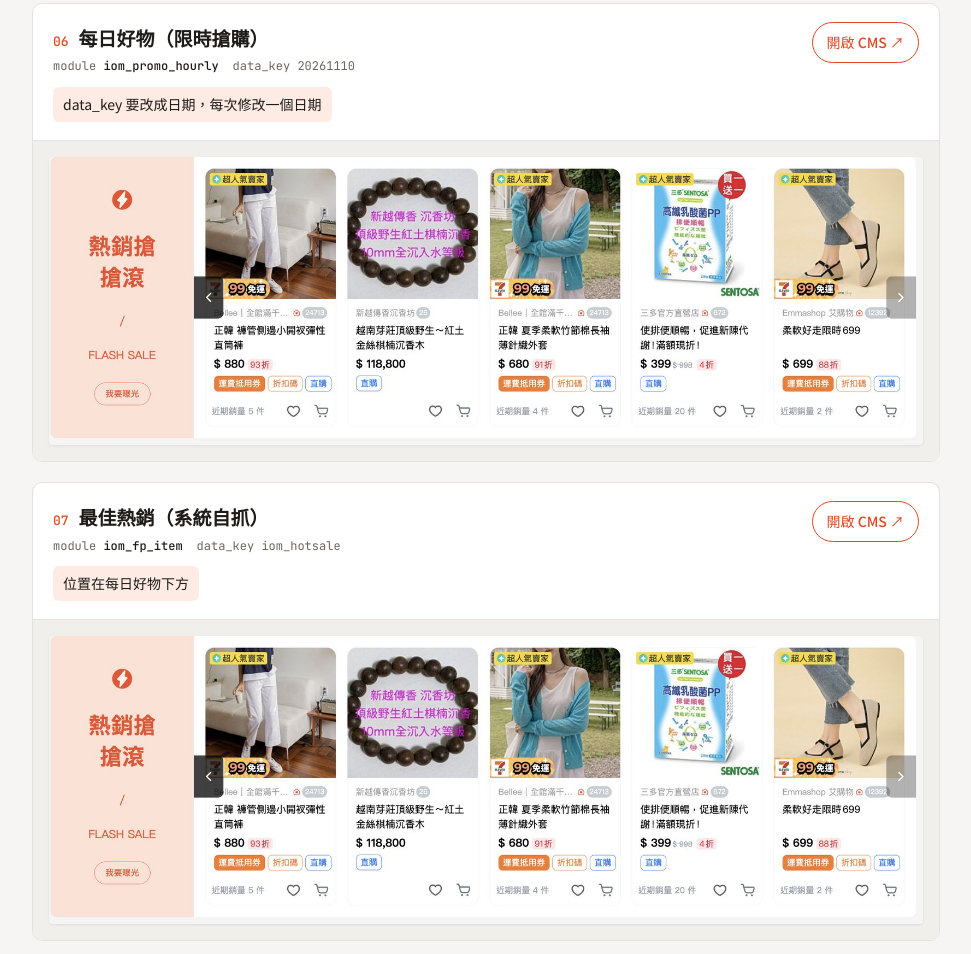
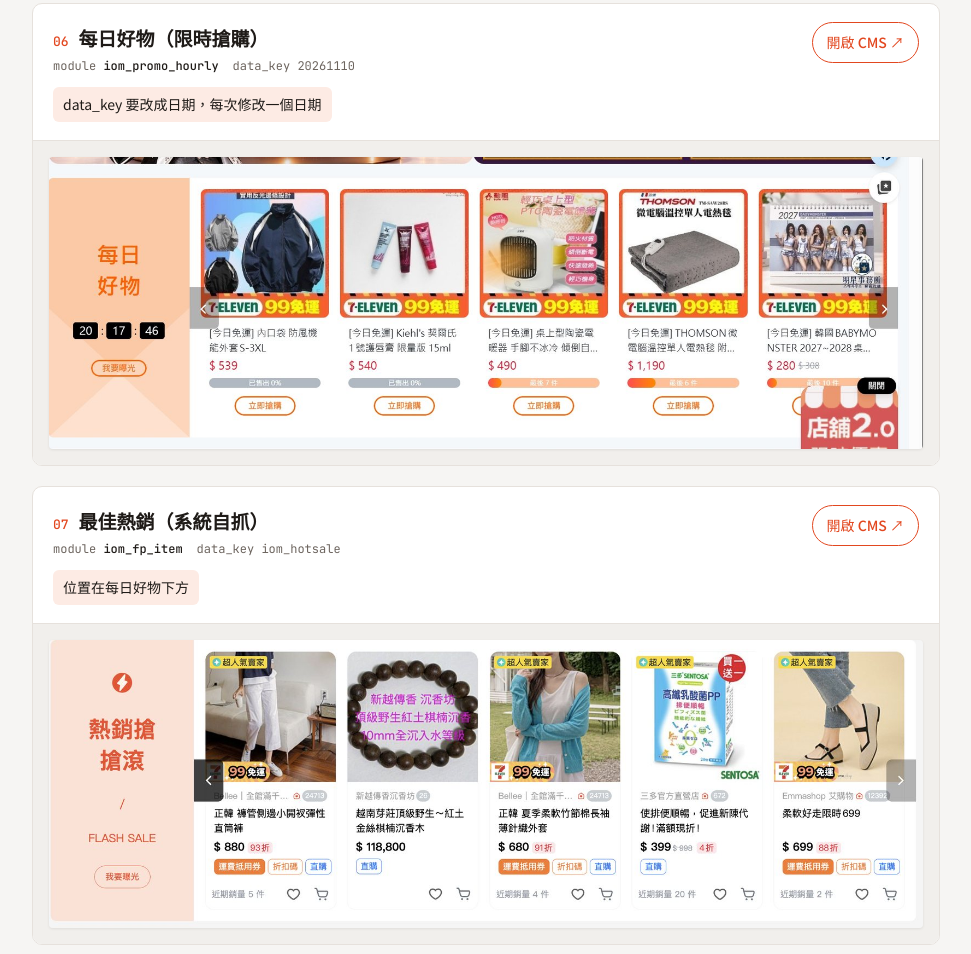
Before and after one commit to yuyangchung-pixel/yuyangspace, a plain HTML site: page index.html in a window 1280 px wide. Shown: the part 1824-2778 px from the top of the page, without its empty margins (274-1245 px from the left). Drawn offline with Linux system fonts and the light colour scheme.

Commit message:
更新每日好物示意圖
Co-Authored-By: Claude Opus 5.5 <noreply@anthropic.com>
Claude-Session: https://claude.ai/code/session_019y5hdpxm2zs2JzeYcNZ6Xu

```diff
--- a/index.html
+++ b/index.html
@@ -129,7 +129,7 @@ body{margin:0}img{max-width:100%}
     <div class="meta"><span>module <b>iom_promo_hourly</b></span><span>data_key 20261110</span></div>
     <p class="note">data_key 要改成日期，每次修改一個日期</p>
   </div><a class="open" target="_blank" rel="noopener" href="https://mall-cmsfe.paas.ec.yahoo.com:4443/gui/SchedulingModuleList?property=auction2&amp;ccode=tw&amp;service=myauction&amp;module_id=iom_promo_hourly&amp;data_key=20261110&amp;definition_seq_id=3718&amp;cms_ts=1789626300&amp;cms_mode=public">開啟 CMS ↗</a></div>
-  <figure><img src="img/flashsale.jpg" width="1600" height="527" alt="熱銷搶搶滾 FLASH SALE 商品輪播" loading="lazy"></figure>
+  <figure><img src="img/daily.jpg" width="1600" height="533" alt="每日好物限時搶購：倒數計時與今日免運商品" loading="lazy"></figure>
 </section>
 
 <section class="slot" id="hotsale">
```
Also changed, not shown: img/daily.jpg (added).
